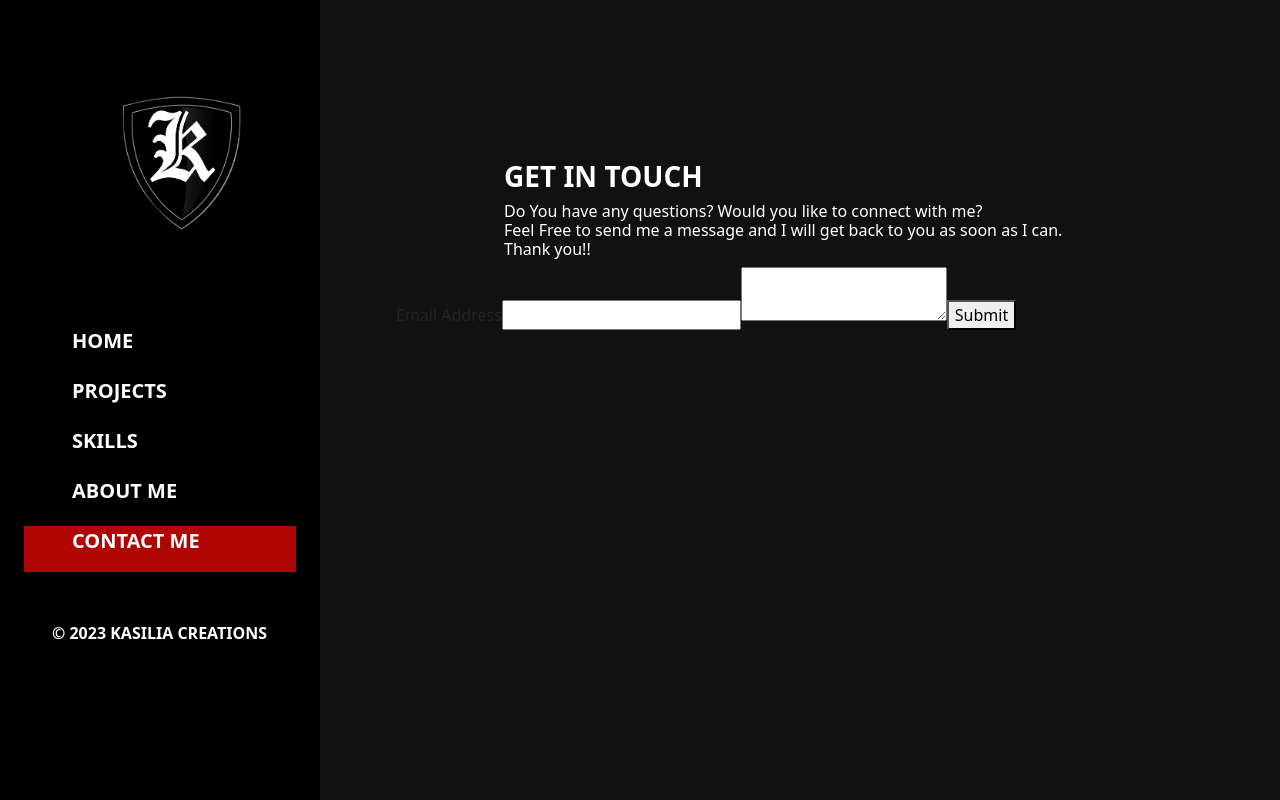
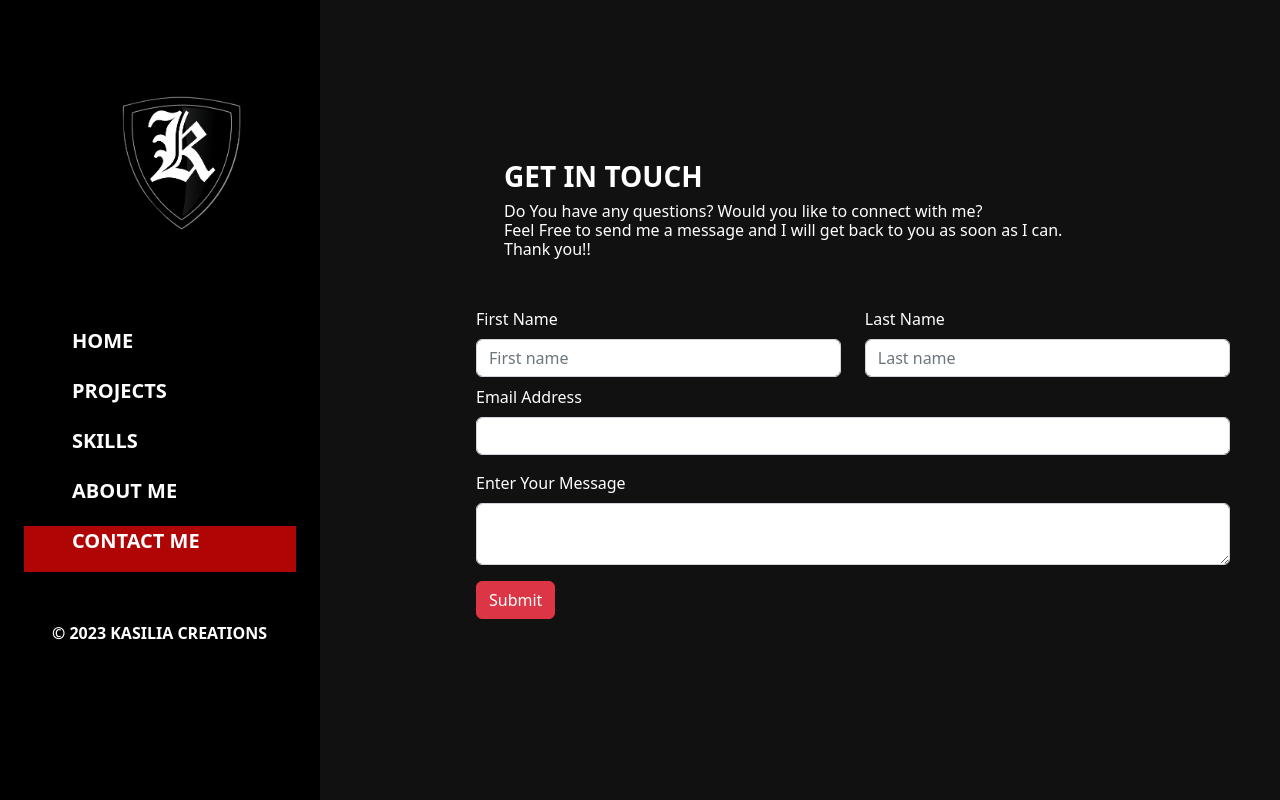
Before and after one commit to David-Kasilia/my-portfolio-react, a React (Create React App) app: page /contact in a window 1280 px wide. Shown: the top 800 px of the page. Built offline with nearby package versions, Linux system fonts and the light colour scheme.

Commit message:
Complete contact me page

```diff
--- a/src/assets/stylesheets/App.css
+++ b/src/assets/stylesheets/App.css
@@ -54,3 +54,8 @@ a {
 .contact-header {
   margin-left: 6rem;
 }
+
+.contact-details {
+  margin-left: 5rem;
+  width: 60%;
+}
--- a/src/components/ContactMe/FormSpree.js
+++ b/src/components/ContactMe/FormSpree.js
@@ -1,3 +1,4 @@
+/* eslint-disable no-restricted-globals */
 /* eslint-disable import/no-extraneous-dependencies */
 /* eslint-disable jsx-a11y/label-has-associated-control */
 import React from 'react';
@@ -6,36 +7,66 @@ import { useForm, ValidationError } from '@formspree/react';
 function ContactForm() {
   const [state, handleSubmit] = useForm('mpzbvrag');
   if (state.succeeded) {
-    return <p>Thanks for joining!</p>;
+    return (
+      <div className="alert alert-success mt-5 w-50 ms-5" role="alert">
+        Thank You For Contacting David Kasilia!!
+        <div className="spinner-grow text-success float-end" role="status">
+          <span className="visually-hidden">Loading...</span>
+        </div>
+      </div>
+    );
   }
   return (
+    <div className="contact-details">
       <form onSubmit={handleSubmit}>
-      <label htmlFor="email">
+        <div className="row mt-5">
+          <div className="col">
+            <label className="form-label text-white">
+              First Name
+            </label>
+            <input type="text" className="form-control" placeholder="First name" aria-label="First name" />
+          </div>
+          <div className="col">
+            <label className="form-label text-white">
+              Last Name
+            </label>
+            <input type="text" className="form-control" placeholder="Last name" aria-label="Last name" />
+          </div>
+        </div>
+        <div className="mb-3 mt-2">
+          <label htmlFor="email" className="form-label text-white">
             Email Address
           </label>
           <input
             id="email"
             type="email"
             name="email"
+            className="form-control"
           />
           <ValidationError
             prefix="Email"
             field="email"
             errors={state.errors}
           />
+        </div>
+        <div className="mb-3">
+          <label htmlFor="exampleFormControlTextarea1" className="form-label text-white">Enter Your Message</label>
           <textarea
             id="message"
             name="message"
+            className="form-control"
           />
           <ValidationError
             prefix="Message"
             field="message"
             errors={state.errors}
           />
-      <button type="submit" disabled={state.submitting}>
+        </div>
+        <button type="submit" className=" btn btn-danger" disabled={state.submitting} onClick={() => setTimeout(() => { location.reload(); }, 5500)}>
           Submit
         </button>
       </form>
+    </div>
   );
 }
 
```
Also changed, not shown: src/components/ContactMe/Contact.js (+0 -8 lines). Lines whose indentation alone changed are shown as unchanged.
